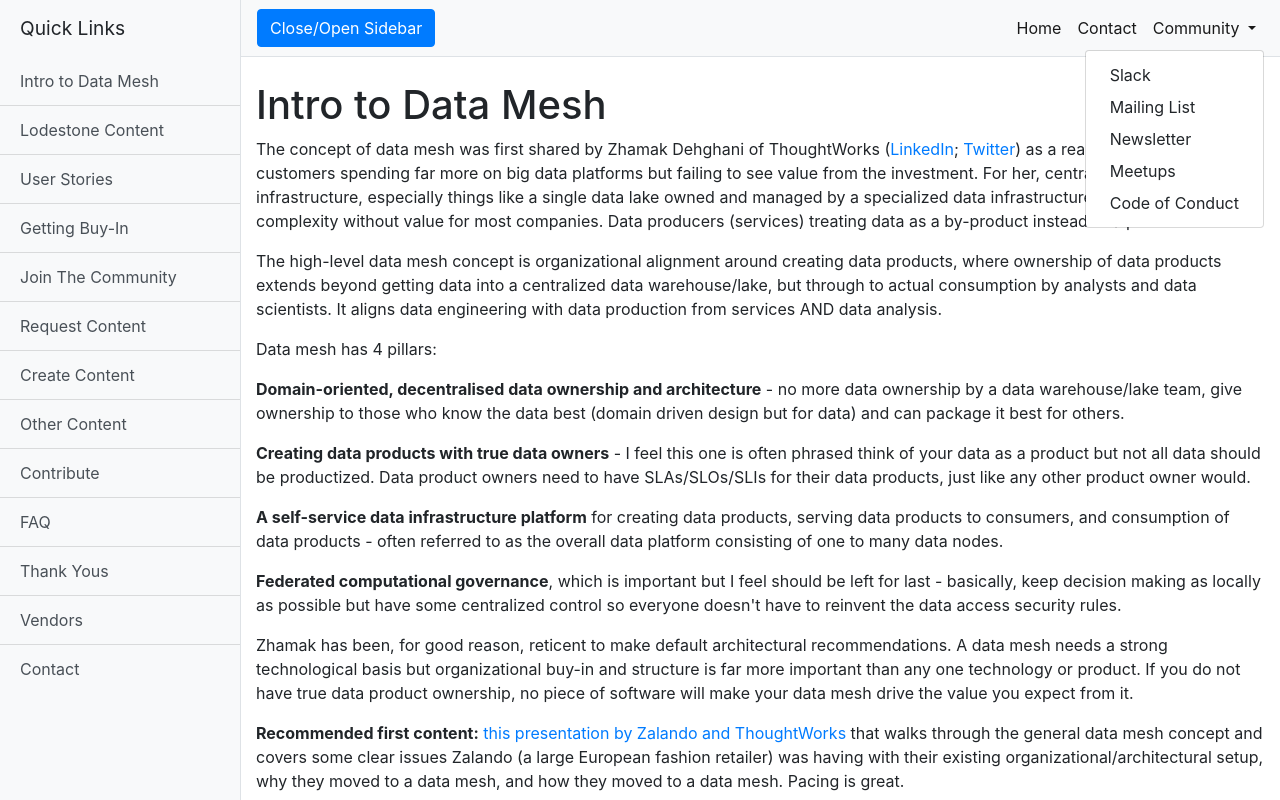
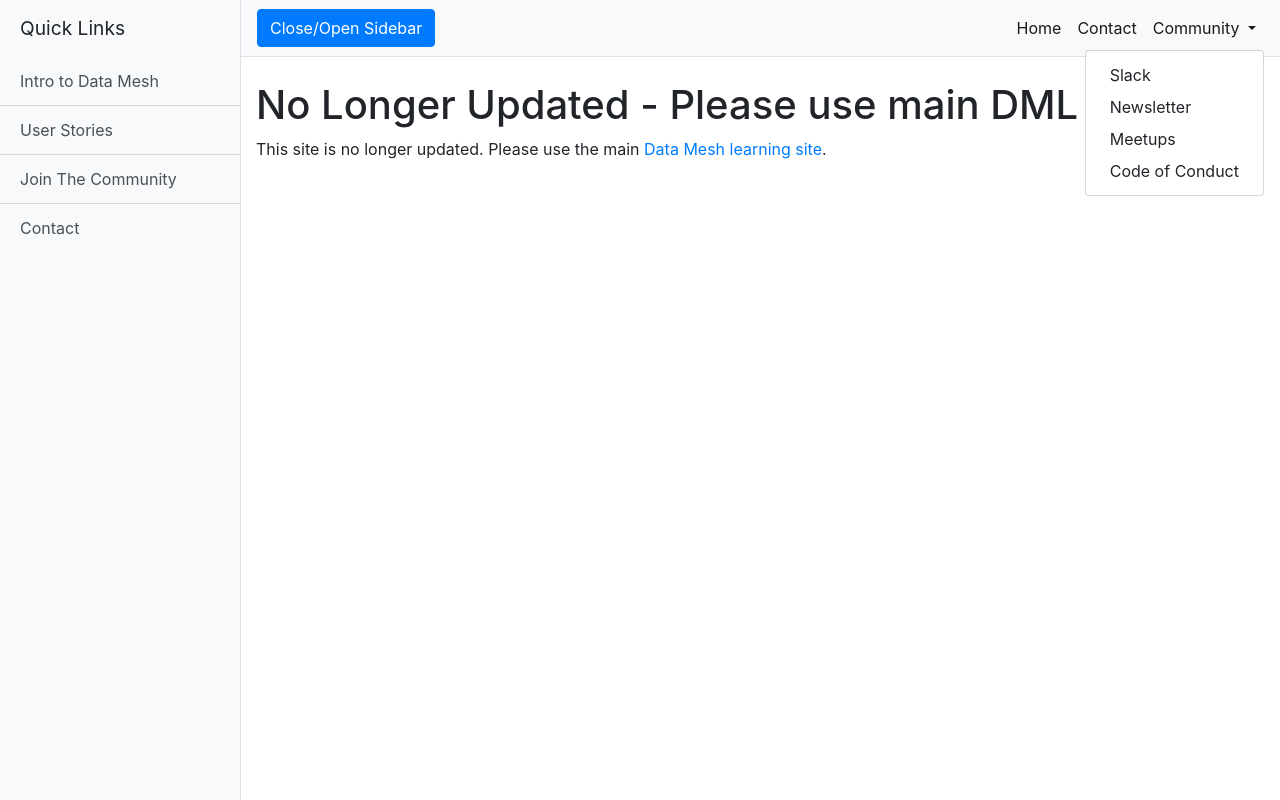
Before and after one commit to datameshlearning/intro, a website: page index.html in a window 1280 px wide. Both pictures are taken after a click on the button "Community". Shown: the top 800 px of the page. Drawn offline with Linux system fonts and the light colour scheme.

Commit message:
Update index.html

```diff
--- a/index.html
+++ b/index.html
@@ -8,7 +8,7 @@
   <meta name="description" content="">
   <meta name="author" content="">
 
-  <title>Intro to Data Mesh - Data Mesh Learning</title>
+  <title>Create Data Mesh Content - Data Mesh Learning</title>
 
   <!-- Bootstrap core CSS -->
   <link href="vendor/bootstrap/css/bootstrap.min.css" rel="stylesheet">
@@ -26,19 +26,10 @@
     <div class="bg-light border-right" id="sidebar-wrapper">
       <div class="sidebar-heading">Quick Links</div>
       <div class="list-group list-group-flush">
-        <a href="https://datameshlearning.github.io/intro-to-data-mesh/" class="list-group-item list-group-item-action bg-light">Intro to Data Mesh</a>
-        <a href="https://datameshlearning.github.io/lodestone-content/" class="list-group-item list-group-item-action bg-light">Lodestone Content</a>
-        <a href="https://datameshlearning.github.io/user-stories/" class="list-group-item list-group-item-action bg-light">User Stories</a>
-        <a href="https://datameshlearning.github.io/getting-buy-in/" class="list-group-item list-group-item-action bg-light">Getting Buy-In</a>
-        <a href="https://datameshlearning.github.io/join-the-community/" class="list-group-item list-group-item-action bg-light">Join The Community</a>
-        <a href="https://datameshlearning.github.io/request-content/" class="list-group-item list-group-item-action bg-light">Request Content</a>
-        <a href="https://datameshlearning.github.io/create-content/" class="list-group-item list-group-item-action bg-light">Create Content</a>
-        <a href="https://datameshlearning.github.io/other-content/" class="list-group-item list-group-item-action bg-light">Other Content</a>
-        <a href="https://datameshlearning.github.io/contribute/" class="list-group-item list-group-item-action bg-light">Contribute</a>
-        <a href="https://datameshlearning.github.io/faq/" class="list-group-item list-group-item-action bg-light">FAQ</a>
-        <a href="https://datameshlearning.github.io/thank-yous/" class="list-group-item list-group-item-action bg-light">Thank Yous</a>
-        <a href="https://datameshlearning.github.io/vendors/" class="list-group-item list-group-item-action bg-light">Vendors</a>
-        <a href="https://datameshlearning.github.io/contact/" class="list-group-item list-group-item-action bg-light">Contact</a>
+        <a href="https://datameshlearning.com/intro-to-data-mesh/" class="list-group-item list-group-item-action bg-light">Intro to Data Mesh</a>
+        <a href="https://datameshlearning.com/user-stories/" class="list-group-item list-group-item-action bg-light">User Stories</a>
+        <a href="https://datameshlearning.com/community/" class="list-group-item list-group-item-action bg-light">Join The Community</a>
+        <a href="https://datameshlearning.com/about-and-contact-us/" class="list-group-item list-group-item-action bg-light">Contact</a>
       </div>
     </div>
     <!-- /#sidebar-wrapper -->
@@ -56,10 +47,10 @@
         <div class="collapse navbar-collapse" id="navbarSupportedContent">
           <ul class="navbar-nav ml-auto mt-2 mt-lg-0">
             <li class="nav-item active">
-              <a class="nav-link" href="https://datameshlearning.github.io/">Home<span class="sr-only">(current)</span></a>
+              <a class="nav-link" href="https://datameshlearning.github.io/">Home <span class="sr-only">(current)</span></a>
             </li>
             <li class="nav-item active">
-              <a class="nav-link" href="https://datameshlearning.github.io/contact/">Contact</a>
+              <a class="nav-link" href="https://datameshlearning.com/about-and-contact-us/">Contact</a>
             </li>
             <li class="nav-item dropdown active">
               <a class="nav-link dropdown-toggle" href="#" id="navbarDropdown" role="button" data-toggle="dropdown" aria-haspopup="true" aria-expanded="false">
@@ -67,10 +58,9 @@
               </a>
               <div class="dropdown-menu dropdown-menu-right" aria-labelledby="navbarDropdown">
                 <a class="dropdown-item" href="https://launchpass.com/data-mesh-learning">Slack</a>
-                <a class="dropdown-item" href="https://datameshlearning.github.io/mailing-list/">Mailing List</a>
-                <a class="dropdown-item" href="https://datameshlearning.github.io/newsletter/">Newsletter</a>
-                <a class="dropdown-item" href="https://datameshlearning.github.io/meetups/">Meetups</a>
-                <a class="dropdown-item" href="https://datameshlearning.github.io/code-of-conduct/">Code of Conduct</a>
+                <a class="dropdown-item" href="https://datameshlearning.substack.com/">Newsletter</a>
+                <a class="dropdown-item" href="https://www.meetup.com/data-mesh-learning-meetup-global/">Meetups</a>
+                <a class="dropdown-item" href="https://datameshlearning.com/code-of-conduct/">Code of Conduct</a>
              </div>
             </li>
           </ul>
@@ -78,21 +68,8 @@
       </nav>
 
       <div class="container-fluid">
-        <h1 class="mt-4">Intro to Data Mesh</h1>
-        <p>The concept of data mesh was first shared by Zhamak Dehghani of ThoughtWorks (<a href="https://www.linkedin.com/in/zhamak-dehghani/">LinkedIn</a>; <a href="https://twitter.com/zhamakd">Twitter</a>) as a reaction to seeing large customers spending far more on big data platforms but failing to see value from the investment. For her, centralized data infrastructure, especially things like a single data lake owned and managed by a specialized data infrastructure team, created complexity without value for most companies. Data producers (services) treating data as a by-product instead of a product.</p>
-        <p>The high-level data mesh concept is organizational alignment around creating data products, where ownership of data products extends beyond getting data into a centralized data warehouse/lake, but through to actual consumption by analysts and data scientists. It aligns data engineering with data production from services AND data analysis.</p>
-        <p>Data mesh has 4 pillars:
-        <p><b>Domain-oriented, decentralised data ownership and architecture</b> - no more data ownership by a data warehouse/lake team, give ownership to those who know the data best (domain driven design but for data) and can package it best for others.</p>
-        <p><b>Creating data products with true data owners</b> - I feel this one is often phrased think of your data as a product but not all data should be productized. Data product owners need to have SLAs/SLOs/SLIs for their data products, just like any other product owner would.</p>
-        <p><b>A self-service data infrastructure platform</b> for creating data products, serving data products to consumers, and consumption of data products - often referred to as the overall data platform consisting of one to many data nodes.</p>
-        <p><b>Federated computational governance</b>, which is important but I feel should be left for last - basically, keep decision making as locally as possible but have some centralized control so everyone doesn't have to reinvent the data access security rules.</p>
-        <p>Zhamak has been, for good reason, reticent to make default architectural recommendations. A data mesh needs a strong technological basis but organizational buy-in and structure is far more important than any one technology or product. If you do not have true data product ownership, no piece of software will make your data mesh drive the value you expect from it.</p>
-        <p><b>Recommended first content:</b> <a href="https://www.youtube.com/watch?v=eiUhV56uVUc">this presentation by Zalando and ThoughtWorks</a> that walks through the general data mesh concept and covers some clear issues Zalando (a large European fashion retailer) was having with their existing organizational/architectural setup, why they moved to a data mesh, and how they moved to a data mesh. Pacing is great.</p>
-        <p>Recommended additional content:</p>
-        <p>Zhamak's two articles, the initial <a href="https://martinfowler.com/articles/data-monolith-to-mesh.html">introducing the data mesh concept</a> and the second <a href="https://martinfowler.com/articles/data-mesh-principles.html">expanding on the concept</a>. They are a little heavy on the brain so be prepared for a lot of very useful info. We recommend reading them slowly and taking a few notes on each section.</p>
-        <p><a href="https://www.youtube.com/watch?v=L_-fHo0ZkAo">This 40min video</a> is a great introduction to the concept by Zhamak, taking you from unfamiliar to a solid understanding of how a data mesh implementation could work. It is paced well and isn't too much information overload.</p>
-        <p>If you would like to read more content, we recommend our Lodestone Content page <a href="https://datameshlearning.github.io/lodestone-content/">here</a>.</p>
-        <p></p>
+        <h1 class="mt-4">No Longer Updated - Please use main DML site</h1>
+        <p>This site is no longer updated. Please use the main <a href="https://datameshlearning.com/">Data Mesh learning site</a>.</p>
       </div>
     </div>
     <!-- /#page-content-wrapper -->
```
